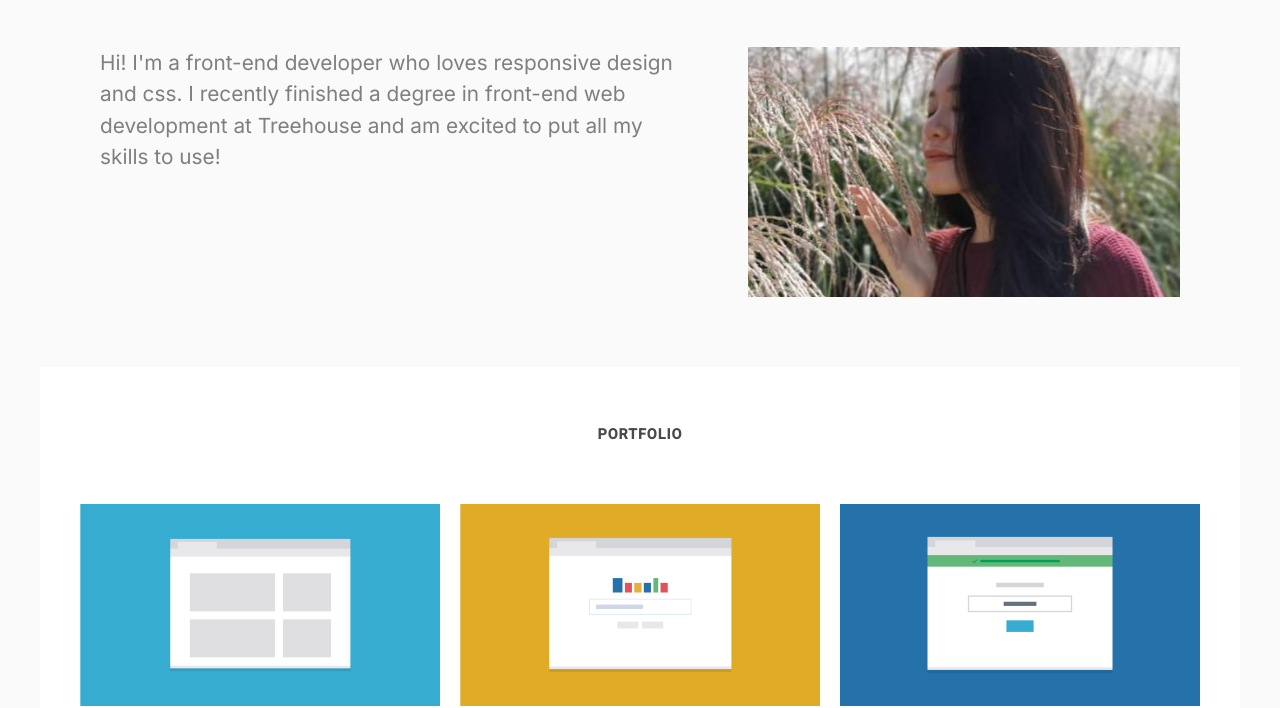
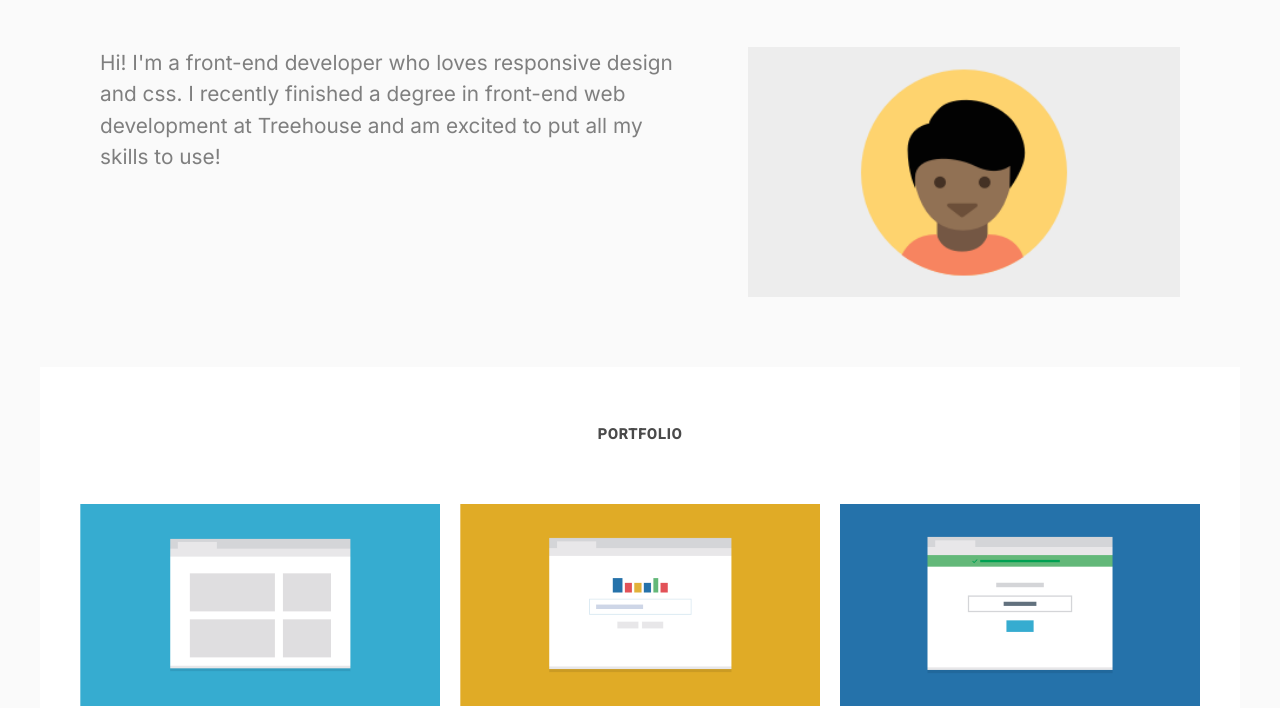
Before and after one commit to melissamyra/techdegree-project-2, a plain HTML site: page index.html in a window 1280 px wide. Shown: the part 99-807 px from the top of the page. Drawn offline with Linux system fonts and the light colour scheme.

Commit message:
Updated profile image

```diff
--- a/index.html
+++ b/index.html
@@ -21,7 +21,7 @@
             </ul>
           </nav>
           <div class="intro-container clearfix">
-            <img src="images/profile-pic.jpg" alt="" class="profile-picture">
+            <img src="images/person.png" alt="" class="profile-picture">
             <p>Hi! I'm a front-end developer who loves responsive design and css.
             I recently finished a degree in front-end web development at Treehouse and am excited to put all my skills to use!</p>
           </div>
```
Also changed, not shown: images/person.png (added), images/profile-pic.jpg (deleted).
